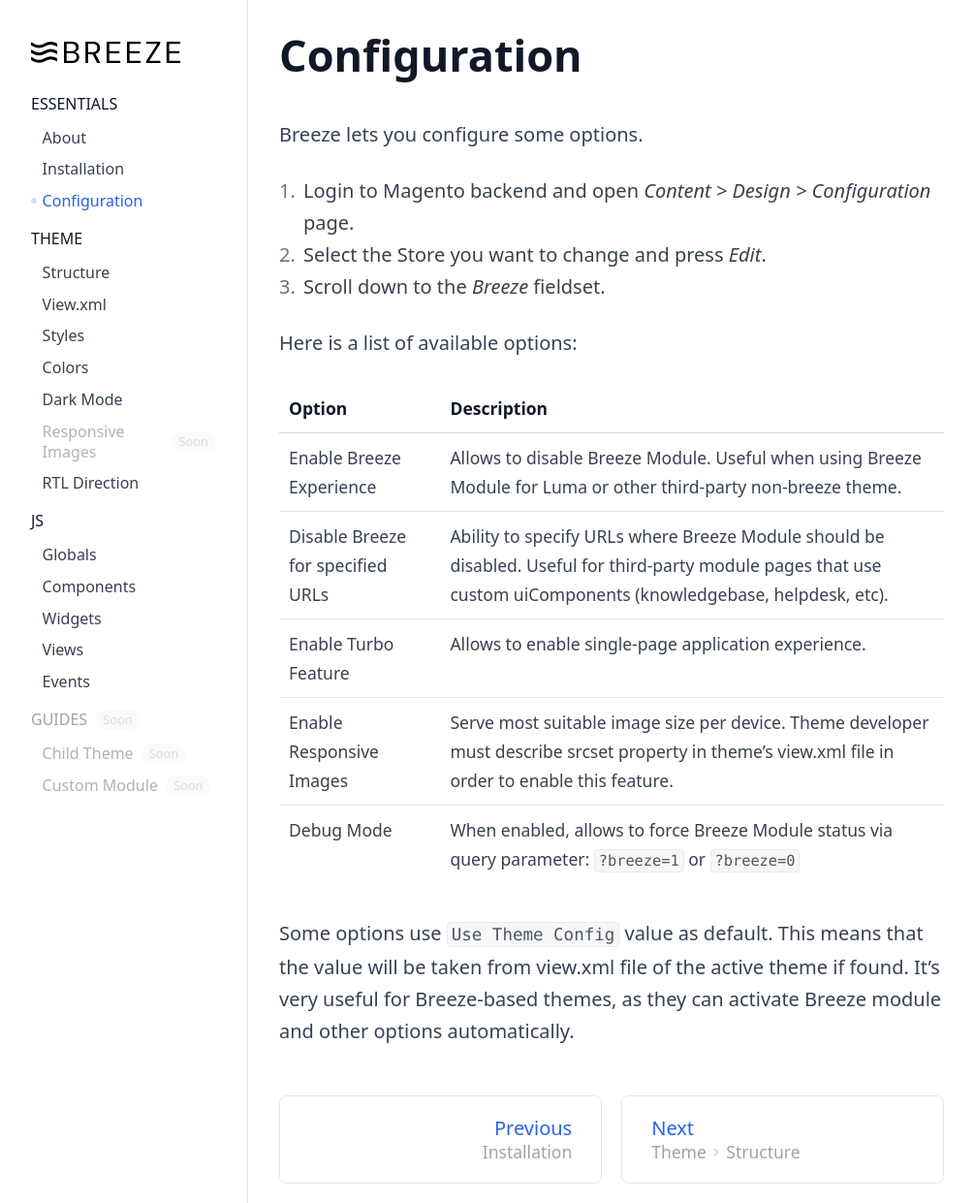
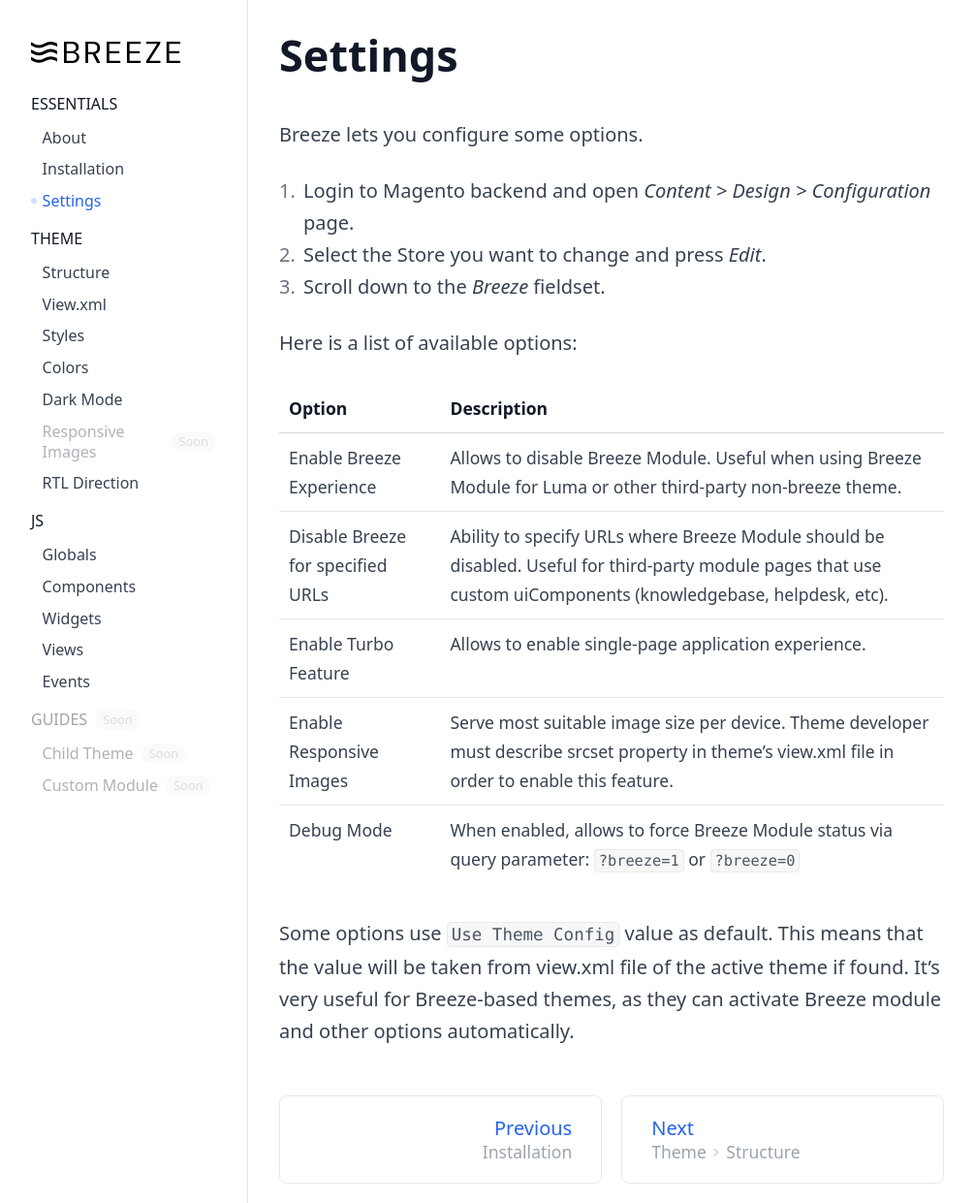
Before and after one commit to breezefront/breezefront.com, a Jekyll site: the page built from collections/_essentials/settings.md, in a window 1280 px wide and 1241 px high. Shown: the whole window at 97% size, without its empty margins (0-1006 px from the left). Built offline with Jekyll 4.4.1, drawn with Linux system fonts in a browser that asks for light colours.

Commit message:
Settings page

```diff
--- a/collections/_essentials/configuration.md
+++ b/collections/_essentials/settings.md
@@ -1,11 +1,11 @@
 ---
 layout: default
-title: Configuration
-description: Breeze configuration options
+title: Settings
+description: Breeze settings
 order: 300
 ---
 
-# Configuration
+# Settings
 
 Breeze lets you configure some options.
 
```
Also changed, not shown: collections/_js/widgets.md (+1 -1 lines).
